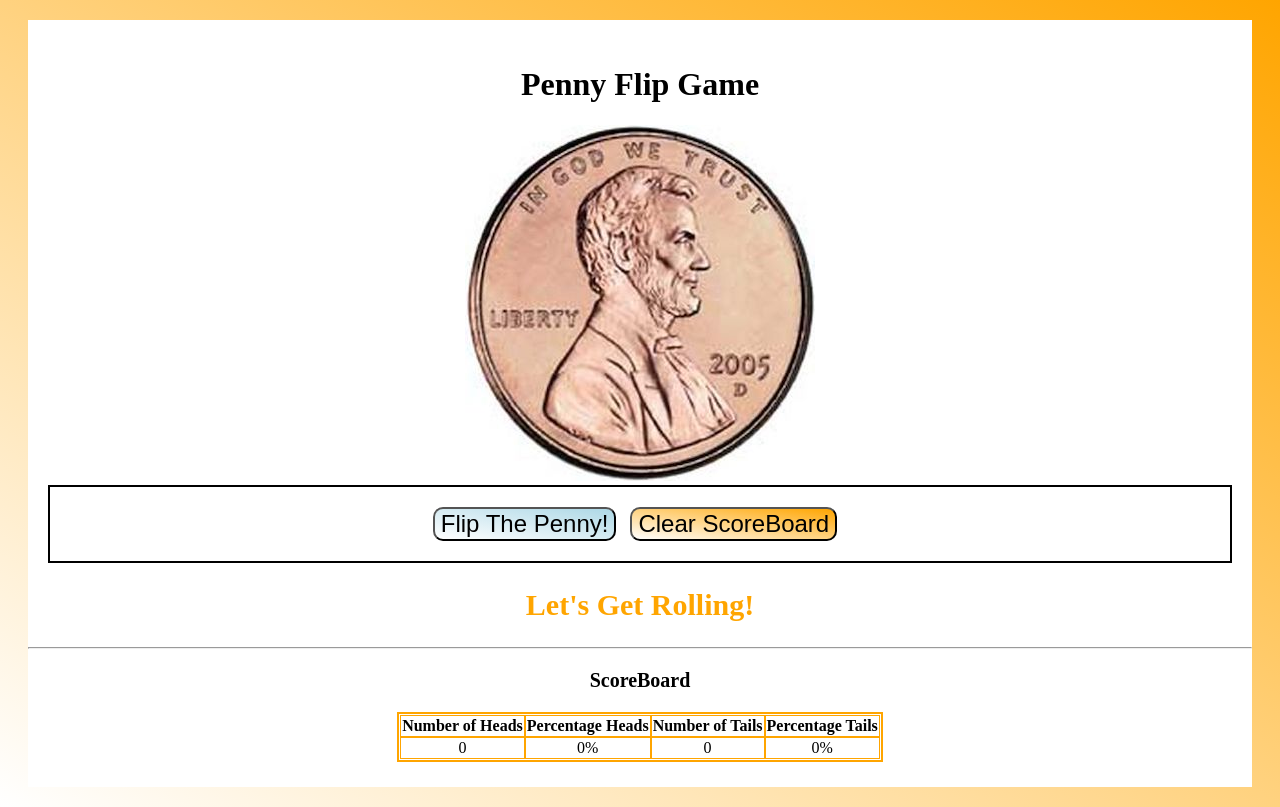
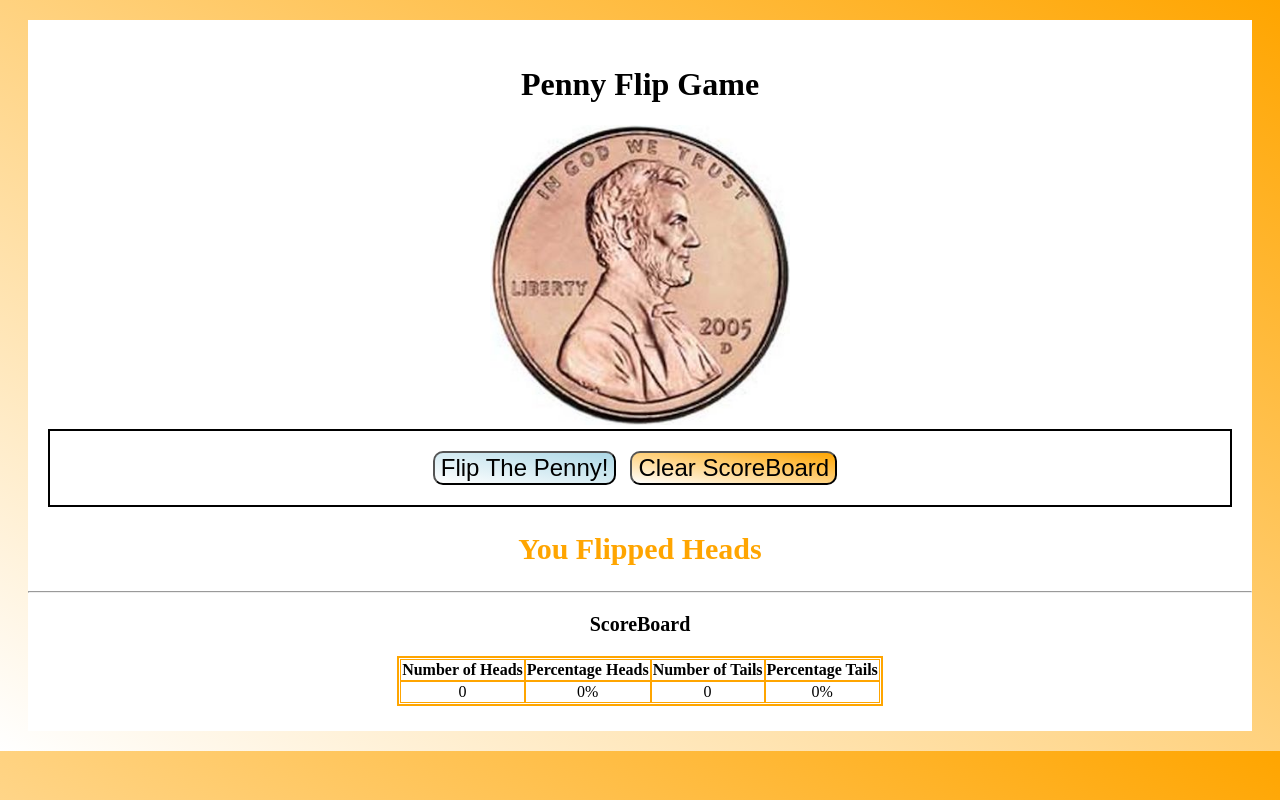
Before and after one commit to Fchery87/nyc-penny-flip, a plain HTML site: page index.html in a window 1280 px wide. Both pictures are taken after a click on the button "Flip The Penny!". Drawn offline with Linux system fonts and the light colour scheme.

Commit message:
Updated Flips

```diff
--- a/index.html
+++ b/index.html
@@ -11,14 +11,14 @@
 <body>
     <div class="container">
         <h1>Penny Flip Game</h1>
-        <img src="./assests/images/penny-heads.jpg" alt="image of a penny">
+        <img class="penny-img" src="./assests/images/penny-heads.jpg" alt="image of a penny">
 
         <div class="btn-container">
             <button id="flip">Flip The Penny!</button>
             <button id="clear">Clear ScoreBoard</button>
         </div>
 
-        <h2>Let's Get Rolling!</h2>
+        <h2 class="result-header">Let's Get Rolling!</h2>
         <hr>
         <h3>ScoreBoard</h3>
 
--- a/script.js
+++ b/script.js
@@ -0,0 +1,108 @@
+let headsCount = 0;
+let tailsCount = 0;
+
+
+document.querySelector("#flip").addEventListener("click", function(){
+    //Flip the penny
+    console.log('penny flipped!')
+    let isHeads = Math.random() > 0.5
+    console.log(isHeads)
+
+    if(isHeads) {
+        document.querySelector(".penny-img").src = "./assests/images/penny-heads.jpg"
+        document.querySelector(".result-header").
+        textContent = "You Flipped Heads"
+        headsCount++;
+    } else {
+        document.querySelector(".penny-img").src = "./assests/images/penny-tails.jpg"
+        document.querySelector(".result-header").
+        textContent = "You Flipped Tails"
+        tailsCount++;
+    }
+})
+
+// // Track any global variables we need
+// let headsRolls = 0
+// let tailsRolls = 0
+
+// // Listen for DOMContentLoaded to ensure that all HTML and resources
+// //  have been loaded before attempting to run code
+// document.addEventListener('DOMContentLoaded', function () {
+//     // Add event listeners and handlers for both buttons
+//     document.getElementById('flip').addEventListener('click', () => {
+//         // Determine result using Math.random() which returns a value between 0 and 1
+//         // Therefore, it has a 50% chance to be below 0.5
+//         let flippedHeads = Math.random() < 0.5
+
+//         // Take different actions for heads vs tails flipped
+//         if (flippedHeads) {
+//             // Display image and message as heads
+//             document.getElementById('penny-image').src = 'assets/images/penny-heads.jpg'
+//             document.getElementById('message').textContent = 'You Flipped Heads!'
+
+//             // Add one to the count of number of heads flipped
+//             headsRolls += 1
+//         }
+//         else {
+//             // Display image and message as tails
+//             document.getElementById('penny-image').src = 'assets/images/penny-tails.jpg'
+//             document.getElementById('message').textContent = 'You Flipped Tails!'
+
+//             // Add one to the count of number of tails flipped
+//             tailsRolls += 1
+//         }
+
+//         // Update the scoreboard
+
+//         // Calculate total number of rolls
+//         let total = headsRolls + tailsRolls
+
+//         // Create variables to track percent heads and tails
+//         let percentHeads = 0
+//         let percentTails = 0
+
+//         // Before trying to divide, make sure total is not zero
+//         if (total > 0) {
+//             // Calculate percentage of heads and tails
+//             percentHeads = Math.round((headsRolls / total) * 100)
+//             percentTails = Math.round((tailsRolls / total) * 100)
+//         }
+
+//         // Update the values in the scoreboard table
+//         document.getElementById('heads').textContent = headsRolls
+//         document.getElementById('heads-percent').textContent = percentHeads + '%'
+//         document.getElementById('tails').textContent = tailsRolls
+//         document.getElementById('tails-percent').textContent = percentTails + '%'
+//     })
+
+//     document.getElementById('clear').addEventListener('click', function () {
+//         // Reset the heads and tails values to zero
+//         headsRolls = 0
+//         tailsRolls = 0
+
+//         // Update the message to the user
+//         document.getElementById('message').textContent = 'Let\'s Get Rolling!'
+
+//         // Update the scoreboard
+
+//         // Calculate total number of rolls
+//         let total = headsRolls + tailsRolls
+
+//         // Create variables to track percent heads and tails
+//         let percentHeads = 0
+//         let percentTails = 0
+
+//         // Before trying to divide, make sure total is not zero
+//         if (total > 0) {
+//             // Calculate percentage of heads and tails
+//             percentHeads = Math.round((headsRolls / total) * 100)
+//             percentTails = Math.round((tailsRolls / total) * 100)
+//         }
+
+//         // Update the values in the scoreboard table
+//         document.getElementById('heads').textContent = headsRolls
+//         document.getElementById('heads-percent').textContent = percentHeads + '%'
+//         document.getElementById('tails').textContent = tailsRolls
+//         document.getElementById('tails-percent').textContent = percentTails + '%'
+//     })
+// })
--- a/style.css
+++ b/style.css
@@ -8,8 +8,8 @@ body {
 }
 
 img {
-    width: ;
-    height: ;
+    width:  300px;
+    height: 300px;
 }
 
 .container {
@@ -55,14 +55,17 @@ table {
 
 tr {
     outline: 1px solid orange;
+    margin: auto;
 }
 
 th {
     outline: 1px solid orange;
+    margin: auto;
 }
 
 td {
     outline: 1px solid orange;
+    margin: auto;
 }
 
 h2 {
```
